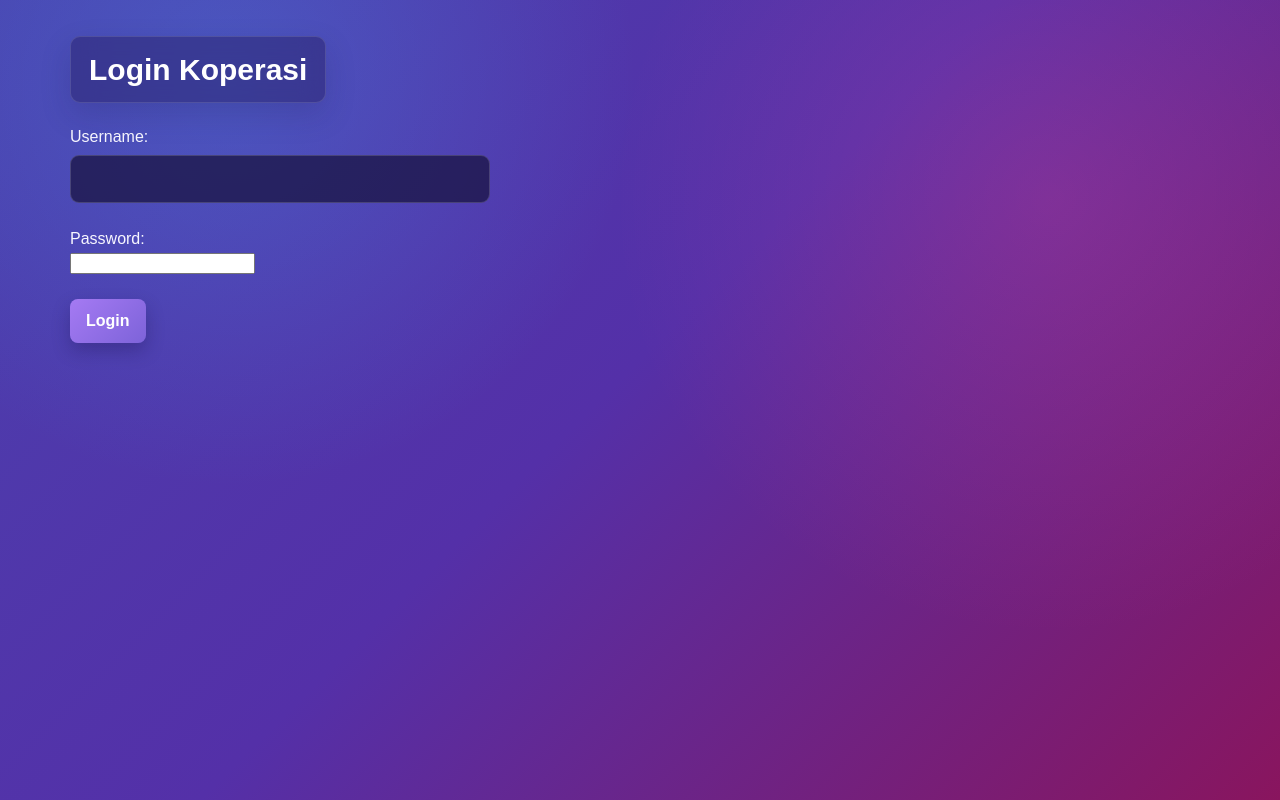
After one commit to Rizky-Sum/16-11-26, a PHP site: page /login.php in a window 1280 px wide. The commit adds this page. Run offline with PHP 8.4, Linux system fonts and the light colour scheme.

Commit message:
26-11-26

```diff
--- a/edit.php
+++ b/edit.php
@@ -1,5 +1,7 @@
 <?php
 include "koneksi.php";
+include "auth.php";
+require_login();
 
 $id = (int) $_GET['id'];
 
--- a/hapus.php
+++ b/hapus.php
@@ -1,5 +1,7 @@
 <?php
 include "koneksi.php";
+include "auth.php";
+require_login();
 
 $id = $_GET['id'];
 $hapus = mysqli_query($koneksi, "DELETE FROM produk WHERE id = '$id'");
--- a/kategori/edit.php
+++ b/kategori/edit.php
@@ -1,6 +1,7 @@
 <?php
 include "../koneksi.php";
-include "fungsi.php";
+include "../auth.php";
+require_login();
 
 $id = (int) ($_GET['id'] ?? 0);
 
--- a/kategori/hapus.php
+++ b/kategori/hapus.php
@@ -1,6 +1,7 @@
 <?php
 include "../koneksi.php";
-include "fungsi.php";
+include "../auth.php";
+require_login();
 
 $id = (int) ($_GET['id'] ?? 0);
 
--- a/kategori/tambah.php
+++ b/kategori/tambah.php
@@ -1,6 +1,7 @@
 <?php
 include "../koneksi.php";
-include "fungsi.php";
+include "../auth.php";
+require_login();
 
 $error = '';
 
--- a/koneksi.php
+++ b/koneksi.php
@@ -1,7 +1,14 @@
 <?php
-$koneksi = mysqli_connect("localhost","root","","koperasi");
+mysqli_report(MYSQLI_REPORT_OFF);
+
+$koneksi = mysqli_connect(
+    "localhost",
+    "root",
+    "",
+    "koperasi"
+);
 
 if (!$koneksi) {
-    die("Koneksi gagal: " . mysqli_connect_error());
+    die("Koneksi database gagal.");
 }
 ?>
--- /dev/null
+++ b/login.php
@@ -0,0 +1,60 @@
+<?php
+session_start();
+
+include 'koneksi.php';
+
+if (isset($_SESSION['user_id'])) {
+    header('Location: index.php');
+    exit();
+}
+
+$error = '';
+
+if ($_SERVER['REQUEST_METHOD'] === 'POST') {
+    $username = trim($_POST['username'] ?? '');
+    $password = $_POST['password'] ?? '';
+
+    if ($username === '' || $password === '') {
+        $error = 'Username dan password wajib diisi.';
+    } else {
+        $stmt = mysqli_prepare($koneksi, 'SELECT id, username, password FROM users WHERE username = ?');
+        mysqli_stmt_bind_param($stmt, 's', $username);
+        mysqli_stmt_execute($stmt);
+        $user = mysqli_fetch_assoc(mysqli_stmt_get_result($stmt));
+
+        if ($user && password_verify($password, $user['password'])) {
+            session_regenerate_id(true);
+            $_SESSION['user_id'] = (int) $user['id'];
+            $_SESSION['username'] = $user['username'];
+            header('Location: index.php');
+            exit();
+        }
+
+        $error = 'Username atau password tidak sesuai.';
+    }
+}
+?>
+<!DOCTYPE html>
+<html lang="id">
+<head>
+    <meta charset="UTF-8">
+    <meta name="viewport" content="width=device-width, initial-scale=1.0">
+    <title>Login Koperasi</title>
+    <link rel="stylesheet" href="style.css">
+</head>
+<body>
+    <h2>Login Koperasi</h2>
+    <?php if ($error !== '') { ?>
+        <p class="login-error"><b><?php echo htmlspecialchars($error); ?></b></p>
+    <?php } ?>
+    <form method="POST" action="login.php">
+        <label for="username">Username:</label><br>
+        <input type="text" name="username" id="username" autocomplete="username" value="<?php echo htmlspecialchars($_POST['username'] ?? ''); ?>" required><br><br>
+
+        <label for="password">Password:</label><br>
+        <input type="password" name="password" id="password" autocomplete="current-password" required><br><br>
+
+        <button type="submit">Login</button>
+    </form>
+</body>
+</html>
--- a/tambah.php
+++ b/tambah.php
@@ -1,5 +1,7 @@
 <?php
 include "koneksi.php";
+include "auth.php";
+require_login();
 
 // Ambil daftar kategori dari modul Kategori
 $kategori = mysqli_query($koneksi, "SELECT id, nama_kategori FROM kategori ORDER BY nama_kategori ASC");
```
Also changed, not shown: auth.php (added, +22 -0 lines), index.php (+7 -0 lines), kategori/index.php (+7 -0 lines), logout.php (added, +12 -0 lines), migrasi.sql (+27 -9 lines), schema.sql (+14 -0 lines).
